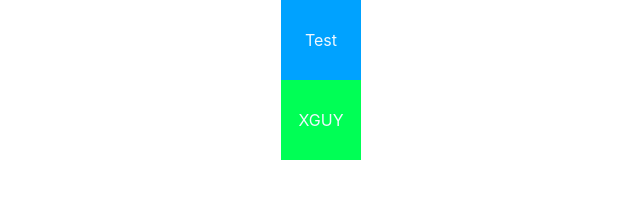
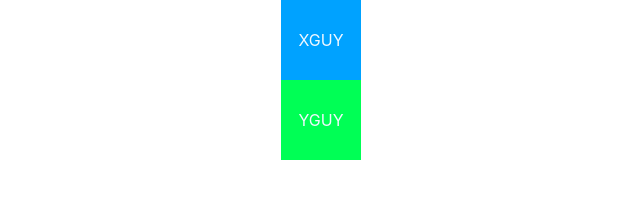
Before and after one commit to erenkrbl/React, a React (Create React App) app in the folder first-project/: page / in a window 1280 px wide. Shown: the top 210 px of the page, without its empty margins (319-959 px from the left). Built offline with nearby package versions, Linux system fonts and the light colour scheme.

Commit message:
Constructor added

```diff
--- a/first-project/src/components/Box.js
+++ b/first-project/src/components/Box.js
@@ -1,10 +1,13 @@
 import React from 'react';
 
 class Box extends React.Component {
+    constructor(props) {
+        super(props)
+        this.state = {
+            name:"YGUY"
+        }
+    }
 
-    state = {
-        name:"XGUY"
-    }
     render () {
         // console.log(this.props)
         return (
--- a/first-project/src/components/Card.js
+++ b/first-project/src/components/Card.js
@@ -2,7 +2,7 @@ import React, { useState } from 'react';
 
 export function Card () {
     //const {name } = props;
-    const [name, setName] = useState("Test");
+    const [name, setName] = useState("XGUY");
     return (
         <div className="card-wrapper">
             {name || "MY CARD"}
```
